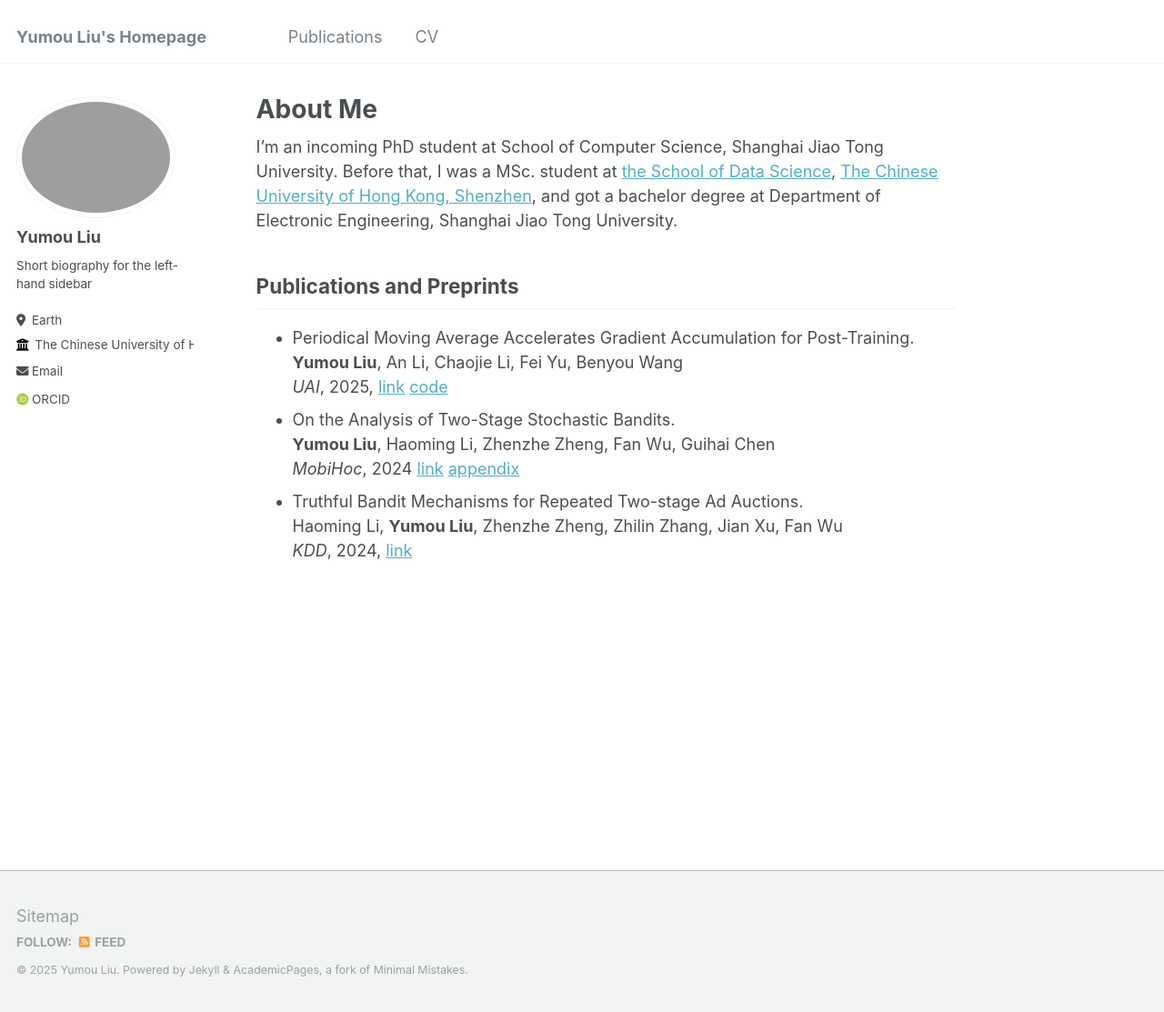
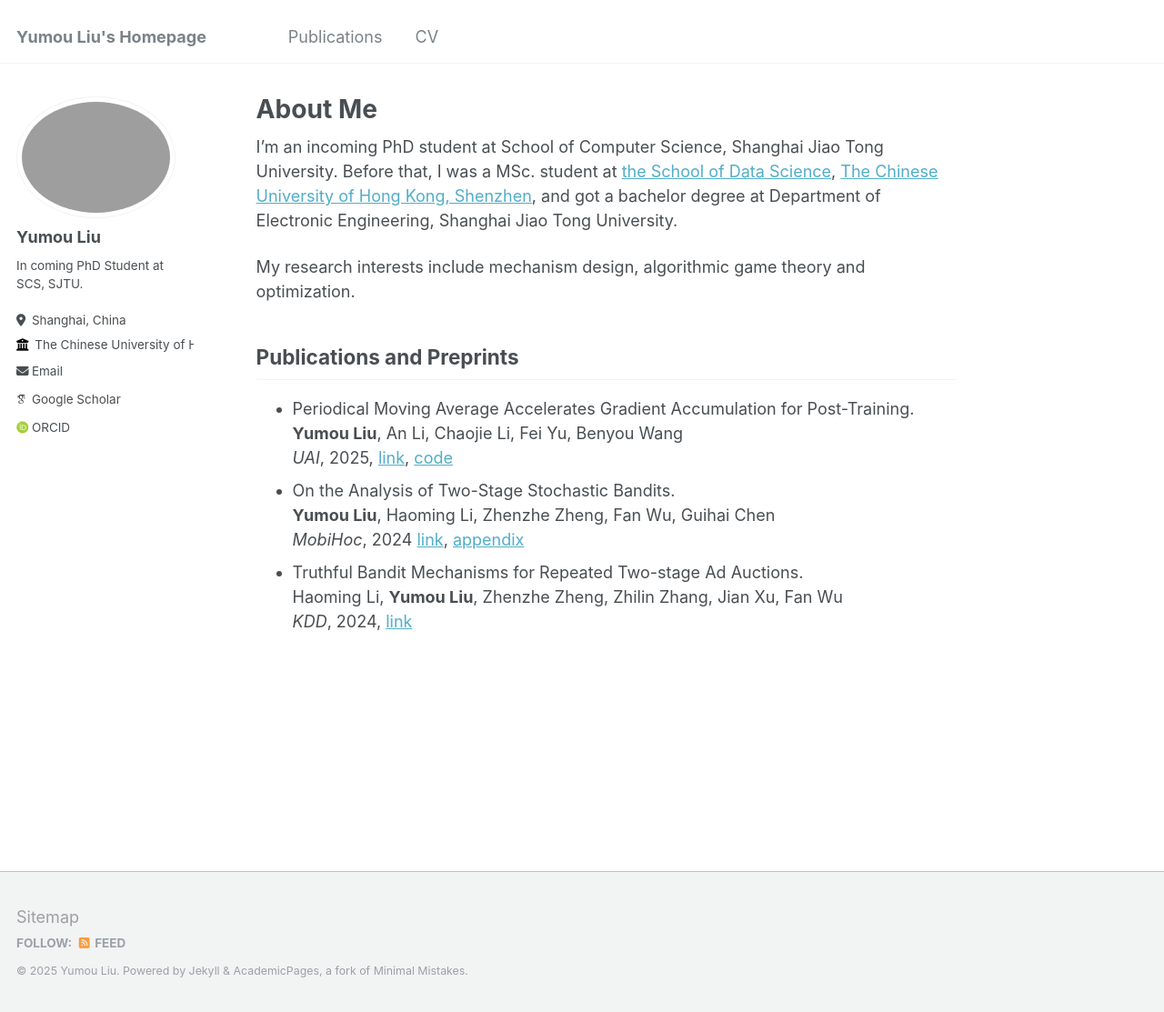
Before and after one commit to liuyumou/liuyumou.github.io, a Jekyll site: the page built from _pages/about.md, in a window 1280 px wide and 1113 px high. Shown: the whole window at 91% size. Built offline with Jekyll 4.4.1, drawn with Linux system fonts in a browser that asks for light colours; some web fonts are replaced.

Commit message:
update profile

```diff
--- a/_config.yml
+++ b/_config.yml
@@ -24,15 +24,15 @@ author:
   avatar           : "profile.png"
   name             : "Yumou Liu"
   pronouns         : # example: "she/her"
-  bio              : "Short biography for the left-hand sidebar"
-  location         : "Earth"
+  bio              : "In coming PhD Student at SCS, SJTU."
+  location         : "Shanghai, China"
   employer         : "The Chinese University of Hong Kong, Shenzhen"
   uri              : # URL
   email            : "yumouliu@cuhk.edu.cn"
 
   # Academic websites
   arxiv            : # URL - Update with the correct link to your profile
-  # googlescholar    : "https://scholar.google.com/citations?user=PS_CX0AAAAAJ"
+  googlescholar    : "https://scholar.google.com/citations?user=MjfpOxMAAAAJ&hl=en"
   impactstory      : # URL
   orcid            : "https://orcid.org/0009-0000-0068-8624"
   semantic         : # URL
--- a/_pages/about.md
+++ b/_pages/about.md
@@ -9,14 +9,16 @@ redirect_from:
 
 I'm an incoming PhD student at School of Computer Science, Shanghai Jiao Tong University. Before that, I was a MSc. student at [the School of Data Science](https://sds.cuhk.edu.cn/en), [The Chinese University of Hong Kong, Shenzhen](https://www.cuhk.edu.cn/en), and got a bachelor degree at Department of Electronic Engineering, Shanghai Jiao Tong University.
 
+My research interests include mechanism design, algorithmic game theory and optimization.
+
 ## Publications and Preprints
 
 - Periodical Moving Average Accelerates Gradient Accumulation for Post-Training.\
   **Yumou Liu**, An Li, Chaojie Li, Fei Yu, Benyou Wang\
-  *UAI*, 2025, [link](https://openreview.net/forum?id=iAfRDuiTjd&referrer=%5BAuthor%20Console%5D(%2Fgroup%3Fid%3Dauai.org%2FUAI%2F2025%2FConference%2FAuthors%23your-submissions)) [code](https://github.com/liuyumou/periodical-moving-average)
+  *UAI*, 2025, [link](https://openreview.net/forum?id=iAfRDuiTjd&referrer=%5BAuthor%20Console%5D(%2Fgroup%3Fid%3Dauai.org%2FUAI%2F2025%2FConference%2FAuthors%23your-submissions)), [code](https://github.com/liuyumou/periodical-moving-average)
 - On the Analysis of Two-Stage Stochastic Bandits.\
   **Yumou Liu**, Haoming Li, Zhenzhe Zheng, Fan Wu, Guihai Chen\
-  *MobiHoc*, 2024 [link](https://zhengzhenzhe220.github.io/papers/MobiHoc24.pdf) [appendix](http://academicpages.github.io/files/slides1.pdf)
+  *MobiHoc*, 2024 [link](https://zhengzhenzhe220.github.io/papers/MobiHoc24.pdf), [appendix](http://academicpages.github.io/files/slides1.pdf)
 - Truthful Bandit Mechanisms for Repeated Two-stage Ad Auctions.\
   Haoming Li, **Yumou Liu**, Zhenzhe Zheng, Zhilin Zhang, Jian Xu, Fan Wu\
   *KDD*, 2024, [link](https://dl.acm.org/doi/10.1145/3637528.3671813)
```
